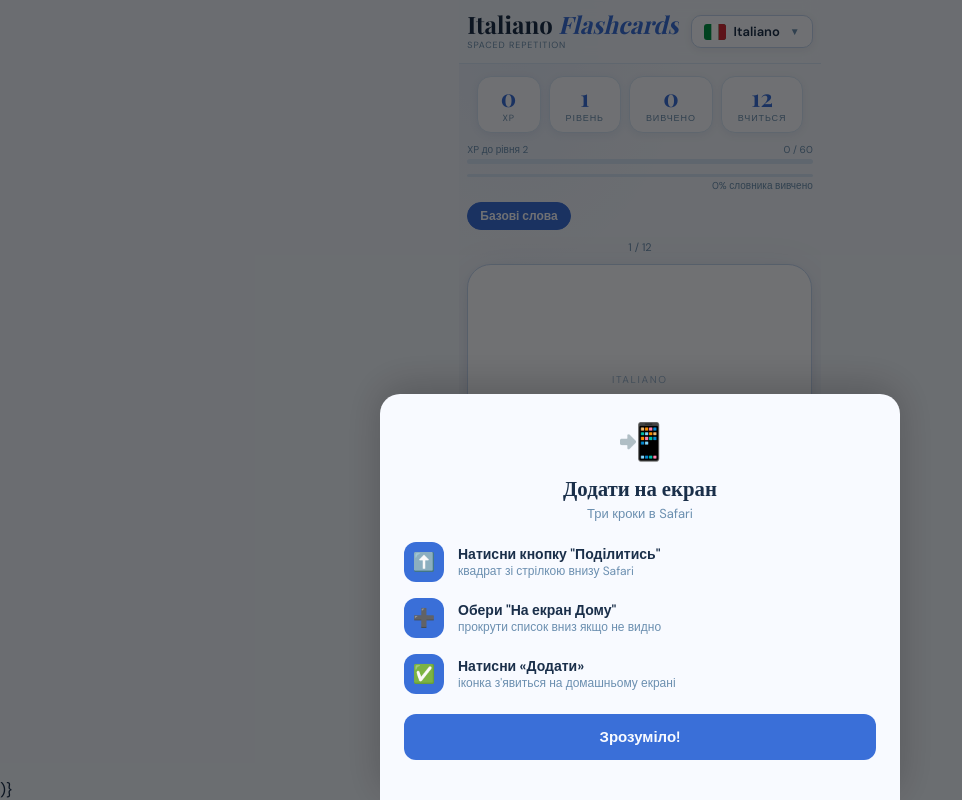
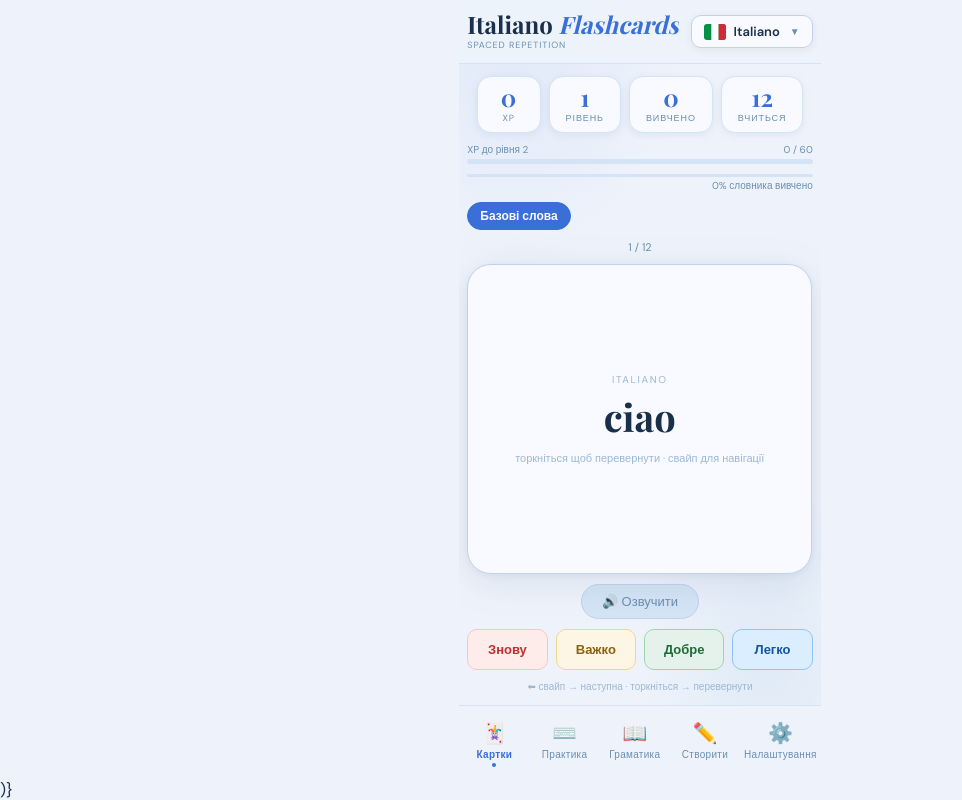
Before and after one commit to Grisha101/cards, a React (Create React App) app: page / in a window 1280 px wide. Shown: the whole page, without its empty margins (0-962 px from the left). Built offline with nearby package versions, Linux system fonts and the light colour scheme; a web font is replaced by a local one.

Commit message:
Update App.jsx

```diff
--- a/src/App.jsx
+++ b/src/App.jsx
@@ -2697,7 +2697,7 @@ export default function App() {
 
       {toast && <Toast toast={toast} />}
       {levelUp && <LevelUpBanner level={levelUp} onDone={() => setLevelUp(null)} />}
-        <div style={{ position: "fixed", inset: 0, background: "rgba(0,0,0,0.55)", zIndex: 200, display: "flex", alignItems: "flex-end", justifyContent: "center" }} onClick={() => setShowIosModal(true)}>
+        <div style={{ position: "fixed", inset: 0, background: "rgba(0,0,0,0.55)", zIndex: 200, display: "none", alignItems: "flex-end", justifyContent: "center" }} onClick={() => setShowIosModal(true)}>
           <div onClick={e => e.stopPropagation()} style={{ background: C.white, borderRadius: "20px 20px 0 0", padding: "24px 24px 40px", width: "100%", maxWidth: 520, boxShadow: "0 -8px 40px rgba(0,0,0,0.2)" }}>
             <div style={{ textAlign: "center", marginBottom: 20 }}>
               <div style={{ fontSize: 36, marginBottom: 8 }}>📲</div>
```
